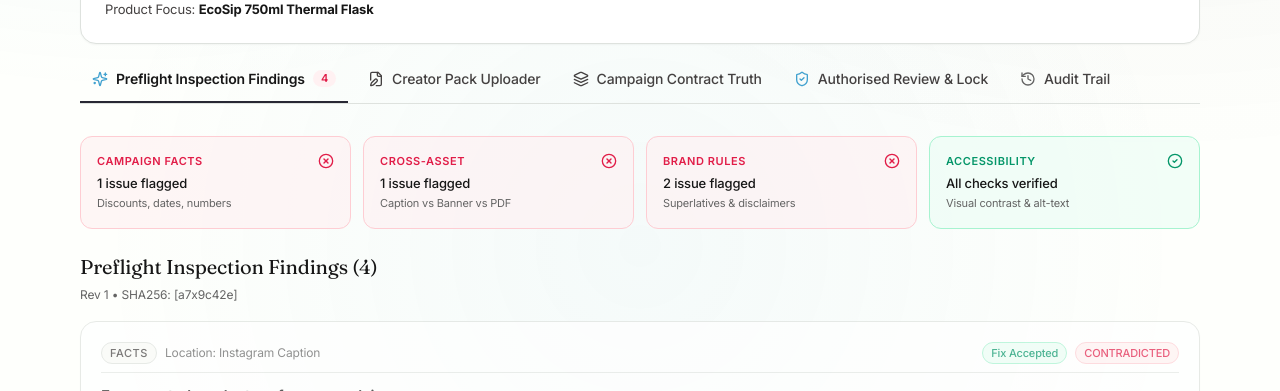
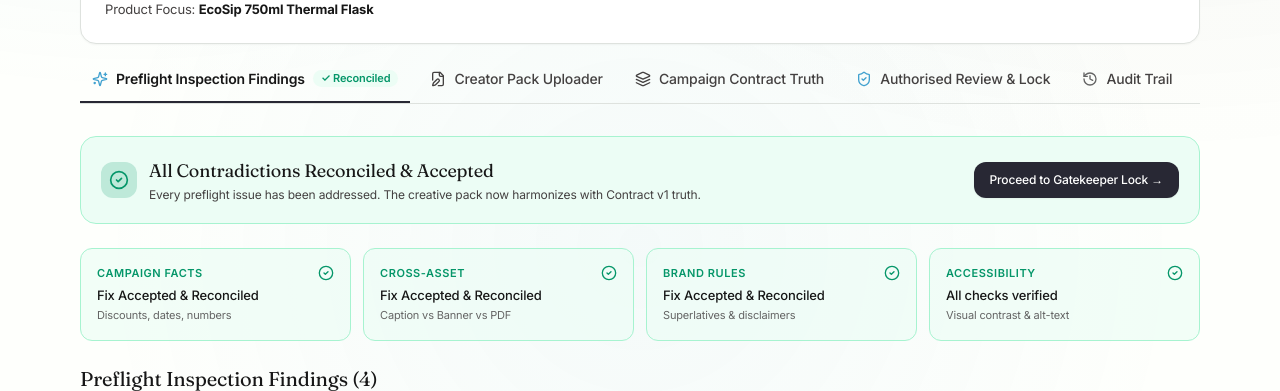
Before and after one commit to KSHITIJadakane/CAMPAIGN_GUARD, a Next.js app: page /dashboard in a window 1280 px wide. Both pictures are taken after a click on the button "Accept All Suggested Fixes". Shown: the part 394-785 px from the top of the page. Built offline with nearby package versions, Linux system fonts and the light colour scheme; no server answers; the database is empty.

Commit message:
feat(governance): enhance all-fixes-accepted state with reconciled badges and direct review lock handoff

```diff
--- a/src/app/dashboard/page.tsx
+++ b/src/app/dashboard/page.tsx
@@ -259,6 +259,12 @@ export default function DashboardPage() {
               </div>
 
               {/* Navigation Tabs for Active Campaign */}
+              {(() => {
+                const latestPack = selectedCampaign.packs?.[0];
+                const totalFindings = latestPack?.findings?.length || 0;
+                const pendingCount = latestPack?.findings?.filter((f: any) => f.resolution === "PENDING").length || 0;
+
+                return (
                   <div className="flex border-b border-mist overflow-x-auto gap-2">
                     <button
                       onClick={() => setActiveTab("findings")}
@@ -270,10 +276,16 @@ export default function DashboardPage() {
                     >
                       <Sparkles className="w-4 h-4 text-signal-blue" />
                       Preflight Inspection Findings
-                  {selectedCampaign.packs?.[0]?.findings?.length > 0 && (
+                      {totalFindings > 0 && (
+                        pendingCount > 0 ? (
                           <span className="text-[11px] font-mono px-2 py-0.2 rounded-pill bg-status-error-bg text-status-error font-semibold">
-                      {selectedCampaign.packs[0].findings.length}
+                            {pendingCount}
                           </span>
+                        ) : (
+                          <span className="text-[11px] font-mono px-2 py-0.2 rounded-pill bg-status-pass-bg text-status-pass font-semibold">
+                            ✓ Reconciled
+                          </span>
+                        )
                       )}
                     </button>
 
@@ -325,11 +337,17 @@ export default function DashboardPage() {
                       Audit Trail
                     </button>
                   </div>
+                );
+              })()}
 
               {/* Tab Contents */}
               <div className="pt-2">
                 {activeTab === "findings" && (
-                  <FindingsReport campaign={selectedCampaign} onRefresh={fetchCampaigns} />
+                  <FindingsReport
+                    campaign={selectedCampaign}
+                    onRefresh={fetchCampaigns}
+                    onGoToApproval={() => setActiveTab("approval")}
+                  />
                 )}
 
                 {activeTab === "creator" && (
--- a/src/components/findings/FindingsReport.tsx
+++ b/src/components/findings/FindingsReport.tsx
@@ -18,12 +18,15 @@ import { useRole } from "@/components/layout/RoleContext";
 interface FindingsReportProps {
   campaign: any;
   onRefresh: () => void;
+  onGoToApproval?: () => void;
 }
 
-export function FindingsReport({ campaign, onRefresh }: FindingsReportProps) {
+export function FindingsReport({ campaign, onRefresh, onGoToApproval }: FindingsReportProps) {
   const { currentUser } = useRole();
   const latestPack = campaign.packs?.[0];
   const findings: FindingItem[] = latestPack?.findings || [];
+  const pendingFindings = findings.filter((f) => f.resolution === "PENDING");
+  const allResolved = findings.length > 0 && pendingFindings.length === 0;
 
   const [resolvingId, setResolvingId] = useState<string | null>(null);
   const [isBatchResolving, setIsBatchResolving] = useState(false);
@@ -88,13 +91,41 @@ export function FindingsReport({ campaign, onRefresh }: FindingsReportProps) {
 
   return (
     <div className="space-y-6">
+      {/* All Fixes Accepted Banner */}
+      {allResolved && (
+        <div className="p-4 sm:p-5 bg-status-pass-bg border border-status-pass-border rounded-2xl text-status-pass flex flex-col sm:flex-row sm:items-center justify-between gap-3 shadow-xs animate-fade-in">
+          <div className="flex items-center gap-3">
+            <div className="w-9 h-9 rounded-xl bg-status-pass/20 flex items-center justify-center shrink-0">
+              <CheckCircle2 className="w-5 h-5 text-status-pass" />
+            </div>
+            <div>
+              <h4 className="font-serif text-lg text-ink font-normal">
+                All Contradictions Reconciled & Accepted
+              </h4>
+              <p className="text-xs text-charcoal font-sans mt-0.5">
+                Every preflight issue has been addressed. The creative pack now harmonizes with Contract v{campaign.contracts?.[0]?.version || 1} truth.
+              </p>
+            </div>
+          </div>
+          {onGoToApproval && (
+            <button
+              onClick={onGoToApproval}
+              className="px-4 py-2.5 rounded-xl bg-twilight text-paper hover:bg-ink text-xs font-mono font-medium transition-all shadow-sm flex items-center justify-center gap-1.5 shrink-0 cursor-pointer active:scale-95"
+            >
+              <span>Proceed to Gatekeeper Lock →</span>
+            </button>
+          )}
+        </div>
+      )}
+
       {/* 4-Layer Inspection Summary Header */}
       <div className="grid grid-cols-2 md:grid-cols-4 gap-3">
         {layers.map((layer) => {
           const layerFindings = findings.filter((f) => f.layer === layer);
-          const hasError = layerFindings.some((f) => f.status === "CONTRADICTED");
-          const hasWarning = layerFindings.some((f) => f.status === "INSUFFICIENT_EVIDENCE");
-          const isPassed = layerFindings.length === 0;
+          const unresolved = layerFindings.filter((f) => f.resolution === "PENDING");
+          const hasError = unresolved.some((f) => f.status === "CONTRADICTED");
+          const hasWarning = unresolved.some((f) => f.status === "INSUFFICIENT_EVIDENCE");
+          const layerAllResolved = layerFindings.length > 0 && unresolved.length === 0;
 
           return (
             <div
@@ -121,9 +152,11 @@ export function FindingsReport({ campaign, onRefresh }: FindingsReportProps) {
               </div>
               <div className="text-[13px] font-medium text-ink">
                 {hasError
-                  ? `${layerFindings.length} issue flagged`
+                  ? `${unresolved.length} issue flagged`
                   : hasWarning
                   ? "1 notice flagged"
+                  : layerAllResolved
+                  ? "Fix Accepted & Reconciled"
                   : "All checks verified"}
               </div>
               <div className="text-[11px] text-ash font-sans mt-0.5">{layerMeta[layer].subtitle}</div>
```
Lines whose indentation alone changed are shown as unchanged.
